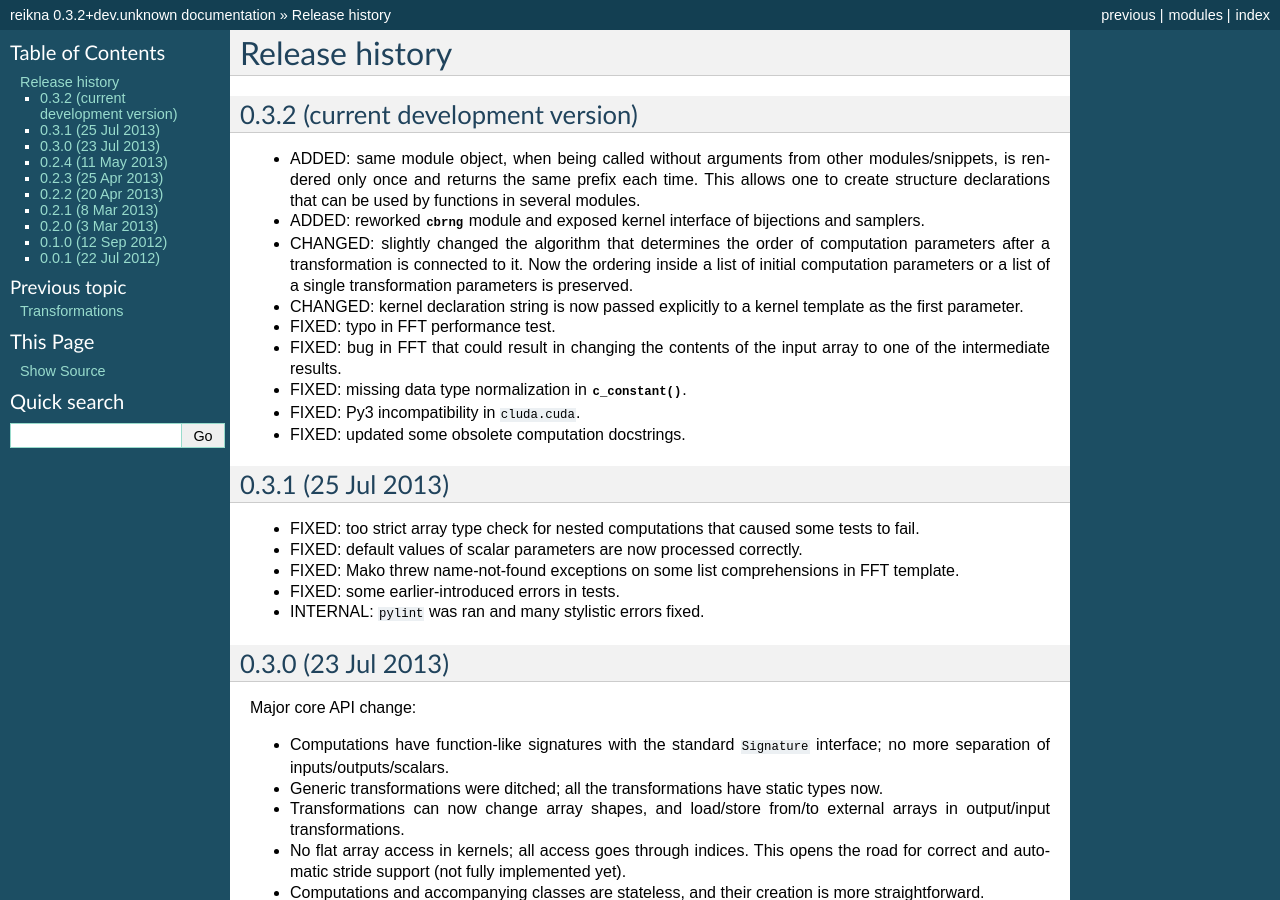
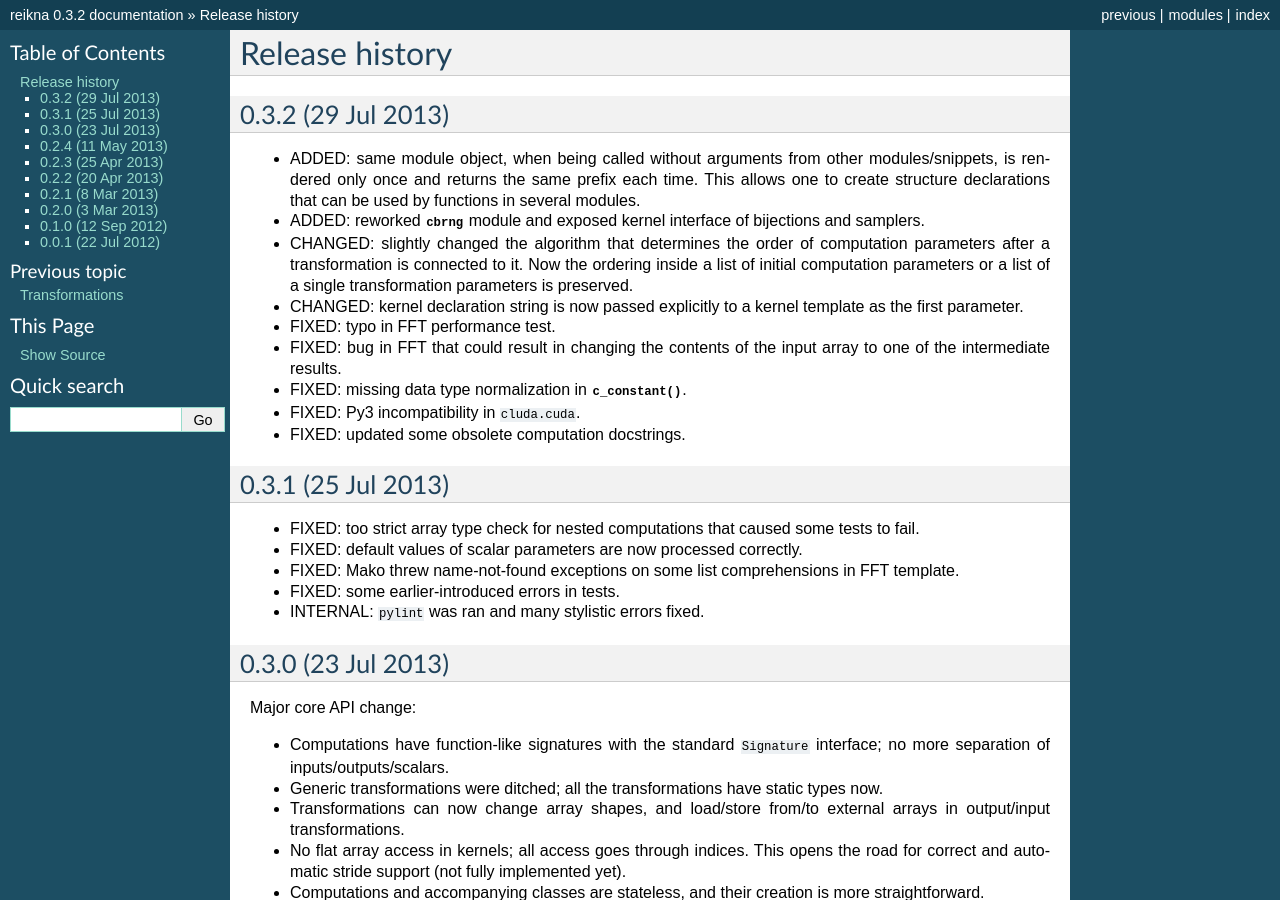
Before and after one commit to fjarri/reikna, a Sphinx documentation site: the page built from doc/source/history.rst, in a window 1280 px wide and 900 px high. Built offline with Sphinx 7.4.7, drawn with Linux system fonts in a browser that asks for light colours; some of the changed text lies outside the part shown.

```diff
--- a/doc/source/history.rst
+++ b/doc/source/history.rst
@@ -3,8 +3,8 @@ Release history
 ***************
 
 
-0.3.2 (current development version)
-===================================
+0.3.2 (29 Jul 2013)
+===================
 
 * ADDED: same module object, when being called without arguments from other modules/snippets, is rendered only once and returns the same prefix each time.
   This allows one to create structure declarations that can be used by functions in several modules.
--- a/setup.py
+++ b/setup.py
@@ -87,7 +87,7 @@ release = {released}
 '''
 
     VERSION = (0, 3, 2)
-    RELEASED = False
+    RELEASED = True
 
     version_str = '%d.%d.%d' % VERSION
     full_version_str = version_str
```
